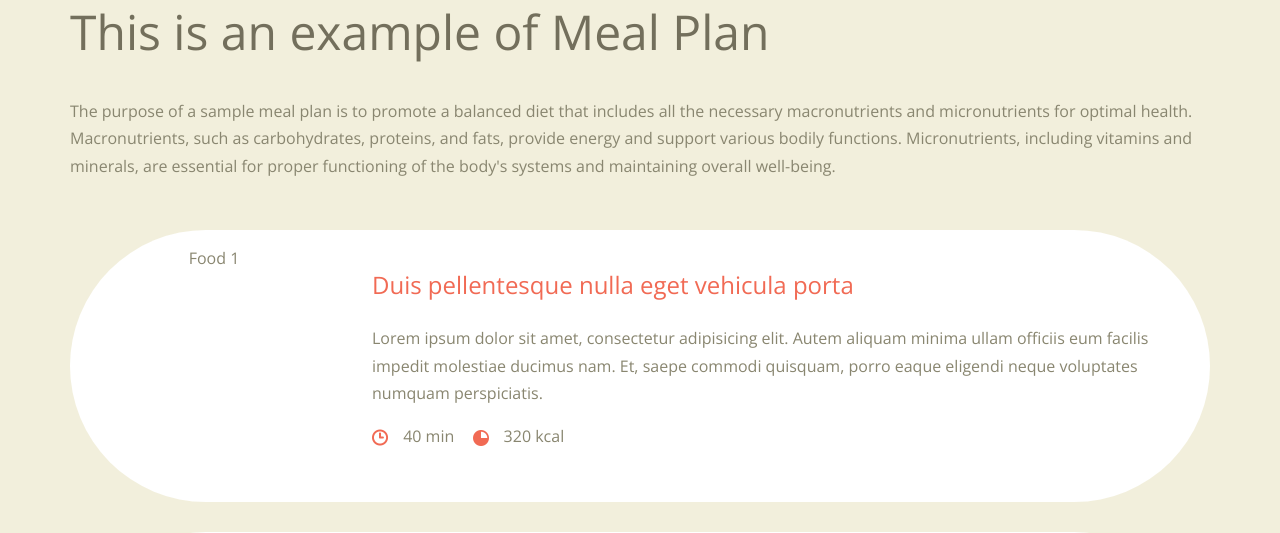
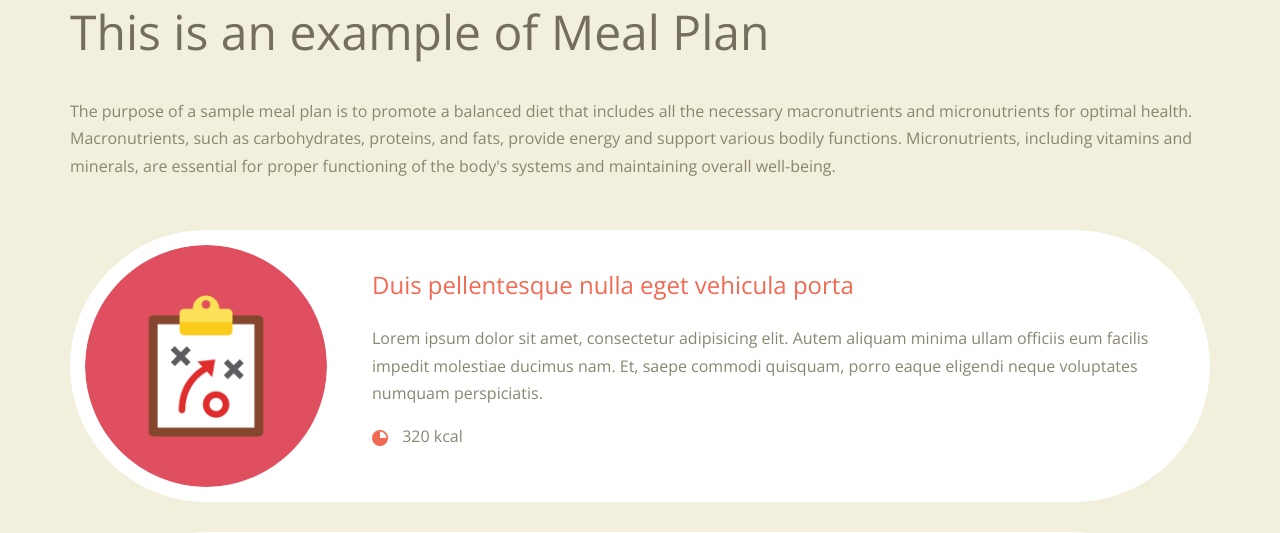
Before and after one commit to jephlandicho/NutriWISE, a PHP site: page /sample.html in a window 1280 px wide. Shown: the part 193-726 px from the top of the page. Run offline with PHP 8.4, Linux system fonts and the light colour scheme; style sheets or scripts are compiled from the project's sources.

Commit message:
website_1.3 Prof

```diff
--- a/NW_Website/sample.html
+++ b/NW_Website/sample.html
@@ -54,60 +54,60 @@
 
 						<div class="recipes-list">
 							<article class="recipe">
-								<figure class="recipe-image"><img src="" alt="Food 1"></figure>
+								<figure class="recipe-image"><img src="images/plan1.png" alt="Food 1"></figure>
 								<div class="recipe-detail">
 									<h2 class="recipe-title"><a href="single.html">Duis pellentesque nulla eget vehicula porta</a></h2>
 									<p>Lorem ipsum dolor sit amet, consectetur adipisicing elit. Autem aliquam minima ullam officiis eum facilis impedit molestiae ducimus nam. Et, saepe commodi quisquam, porro eaque eligendi neque voluptates numquam perspiciatis.</p>
 									<div class="recipe-meta">
-										<span class="time"><img src="images/icon-time.png"> 40 min</span>
+
 										<span class="calorie"><img src="images/icon-pie-chart.png"> 320 kcal</span>
 
 									</div>
 								</div>
 							</article>
 							<article class="recipe">
-								<figure class="recipe-image"><img src="dummy/food-2.jpg" alt="Food 2"></figure>
+								<figure class="recipe-image"><img src="images/plan1.png" alt="Food 2"></figure>
 								<div class="recipe-detail">
 									<h2 class="recipe-title"><a href="single.html">Duis pellentesque nulla eget vehicula porta</a></h2>
 									<p>Lorem ipsum dolor sit amet, consectetur adipisicing elit. Temporibus a dolor ducimus error rerum, corporis nam, perspiciatis molestiae illo, doloribus repellendus vitae. Excepturi inventore est adipisci. Dignissimos amet unde, consequatur.</p>
 									<div class="recipe-meta">
-										<span class="time"><img src="images/icon-time.png"> 40 min</span>
+
 										<span class="calorie"><img src="images/icon-pie-chart.png"> 320 kcal</span>
 
 									</div>
 								</div>
 							</article>
 							<article class="recipe">
-								<figure class="recipe-image"><img src="dummy/food-3.jpg" alt="Food 3"></figure>
+								<figure class="recipe-image"><img src="images/plan1.png" alt="Food 3"></figure>
 								<div class="recipe-detail">
 									<h2 class="recipe-title"><a href="single.html">Duis pellentesque nulla eget vehicula porta</a></h2>
 									<p>Lorem ipsum dolor sit amet, consectetur adipisicing elit. Perspiciatis, ipsum sint omnis. Porro ea molestiae magni necessitatibus ducimus quidem at, quibusdam odit quam, doloribus temporibus sit, eum consectetur quos dolorem?</p>
 									<div class="recipe-meta">
-										<span class="time"><img src="images/icon-time.png"> 40 min</span>
+
 										<span class="calorie"><img src="images/icon-pie-chart.png"> 320 kcal</span>
 
 									</div>
 								</div>
 							</article>
 							<article class="recipe">
-								<figure class="recipe-image"><img src="dummy/food-4.jpg" alt="Food 4"></figure>
+								<figure class="recipe-image"><img src="images/plan1.png" alt="Food 4"></figure>
 								<div class="recipe-detail">
 									<h2 class="recipe-title"><a href="single.html">Duis pellentesque nulla eget vehicula porta</a></h2>
 									<p>Lorem ipsum dolor sit amet, consectetur adipisicing elit. Commodi natus, recusandae, earum soluta esse iste ipsa culpa assumenda. Sint quod fugiat, nihil totam vel debitis nesciunt libero harum qui nulla.</p>
 									<div class="recipe-meta">
-										<span class="time"><img src="images/icon-time.png"> 40 min</span>
+
 										<span class="calorie"><img src="images/icon-pie-chart.png"> 320 kcal</span>
 
 									</div>
 								</div>
 							</article>
 							<article class="recipe">
-								<figure class="recipe-image"><img src="dummy/food-5.jpg" alt="Food 5"></figure>
+								<figure class="recipe-image"><img src="images/plan1.png" alt="Food 5"></figure>
 								<div class="recipe-detail">
 									<h2 class="recipe-title"><a href="single.html">Duis pellentesque nulla eget vehicula porta</a></h2>
 									<p>Lorem ipsum dolor sit amet, consectetur adipisicing elit. Assumenda accusamus nisi quasi, minus praesentium culpa eligendi in! Laborum cumque, ab autem sed maiores, quisquam, ipsum soluta ipsa laboriosam dolores vel.</p>
 									<div class="recipe-meta">
-										<span class="time"><img src="images/icon-time.png"> 40 min</span>
+
 										<span class="calorie"><img src="images/icon-pie-chart.png"> 320 kcal</span>
 
 									</div>
@@ -128,12 +128,7 @@
 						<a href="#">Sample Meal Plan</a>
 						<a href="#">Contact</a>
 					</nav>
-					<!--<div class="subscribe">
-						<form action="#">
-							<input type="text" placeholder="Placeholder...">
-							<input type="submit" value="Email">
-						</form>
-					</div>-->
+
 					<div class="social-links">
 						<a href="#" class="facebook"><i class="fa fa-facebook"></i></a>
 						<a href="#" class="twitter"><i class="fa fa-twitter"></i></a>
--- a/NW_Website/sass/libs/_components.scss
+++ b/NW_Website/sass/libs/_components.scss
@@ -1,6 +1,4 @@
-/*
- * Reusable Components Style
- */
+
 
  .button{
  	padding: 10px 20px;
```
Also changed, not shown: NW_Website/Prof/classes.php (+6 -6 lines), NW_Website/Prof/forms/contact.php (+1 -15 lines), NW_Website/Prof/meal_plan.php (+5 -7 lines), NW_Website/Prof/meal_plan_db.sql (+1 -48 lines), NW_Website/contact.html (+1 -6 lines), NW_Website/index.html (+2 -7 lines), NW_Website/offer.html (+1 -6 lines), NW_Website/sass/libs/_normalize.scss (+4 -43 lines), NW_Website/sass/style.scss (+0 -9 lines), NW_Website/single.html (+2 -7 lines), NW_Website/images/plan1.png (added).
